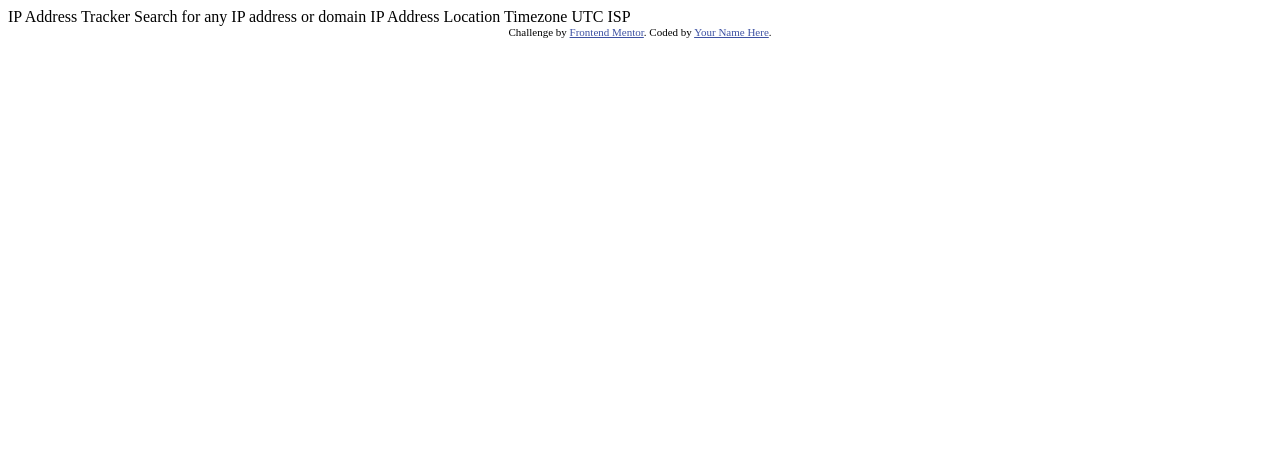
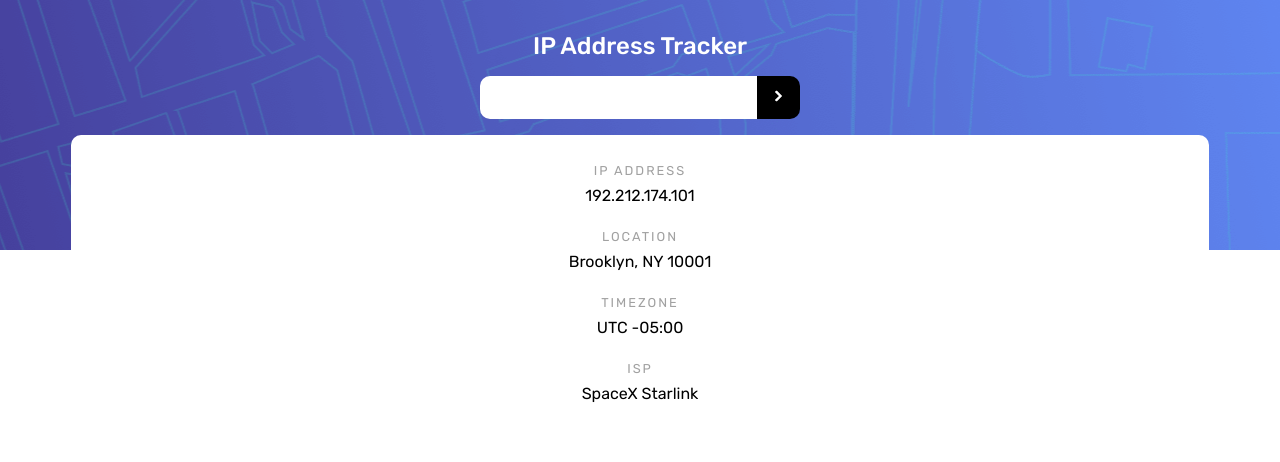
Before and after one commit to benjamin-gosset/frontend-mentor-ip-tracker, a website: page index.html in a window 1280 px wide. Drawn offline with Linux system fonts and the light colour scheme.

Commit message:
Front end done

```diff
--- a/index.html
+++ b/index.html
@@ -4,31 +4,43 @@
   <meta charset="UTF-8">
   <meta name="viewport" content="width=device-width, initial-scale=1.0"> <!-- displays site properly based on user's device -->
 
-  <link rel="icon" type="image/png" sizes="32x32" href="./images/favicon-32x32.png">
-
+  <link rel="icon" type="image/png" sizes="32x32" href="./dist/img/favicon-32x32.png">
+  <link href="https://fonts.googleapis.com/css2?family=Rubik:wght@400;500;700&display=swap" rel="stylesheet">
+  <link rel="stylesheet" href="./dist/css/main.css">
   <title>Frontend Mentor | IP Address Tracker</title>
 
-  <!-- Feel free to remove these styles or customise in your own stylesheet 👍 -->
-  <style>
-    .attribution { font-size: 11px; text-align: center; }
-    .attribution a { color: hsl(228, 45%, 44%); }
-  </style>
 </head>
 <body>
 
-  IP Address Tracker
+  <h1>IP Address Tracker</h1>
 
-  Search for any IP address or domain
+  <form action="#">
+    <input type="text" name="ip" id="ip" title="Search for any IP address or domain">
+    <button type="submit" title="Search">
+      <svg xmlns="http://www.w3.org/2000/svg" width="11" height="14"><path fill="none" stroke="#FFF" stroke-width="3" d="M2 1l6 6-6 6"/></svg>
+    </button>
+  </form>
 
-  IP Address
-  Location
-  Timezone
-    UTC <!-- add offset value dynamically using the API -->
-  ISP
+  <div class="infos">
+    <div class="ip infos__item">
+      <p class="infos__title">IP Address</p>
+      <p class="infos__data">192.212.174.101</p>
+    </div>
+    <div class="location infos__item">
+      <p class="infos__title">Location</p>
+      <p class="infos__data">Brooklyn, NY 10001</p>
+    </div>
+    <div class="timezone infos__item">
+      <p class="infos__title">Timezone</p>
+      <p class="infos__data">UTC -05:00<!-- add offset value dynamically using the API --></p>
+    </div>
+    <div class="isp infos__item">
+      <p class="infos__title">ISP</p>
+      <p class="infos__data">SpaceX Starlink</p>
+    </div>
+  </div>
 
-  <div class="attribution">
-    Challenge by <a href="https://www.frontendmentor.io?ref=challenge" target="_blank">Frontend Mentor</a>.
-    Coded by <a href="#">Your Name Here</a>.
-  </div>
+  <div class="map"></div>
+
 </body>
 </html>
```
Also changed, not shown: dist/css/main.css (added), dist/img/favicon-32x32.png (added), dist/img/icon-arrow.svg (added), dist/img/icon-location.svg (added), dist/img/pattern-bg.png (added), 1 other file.
